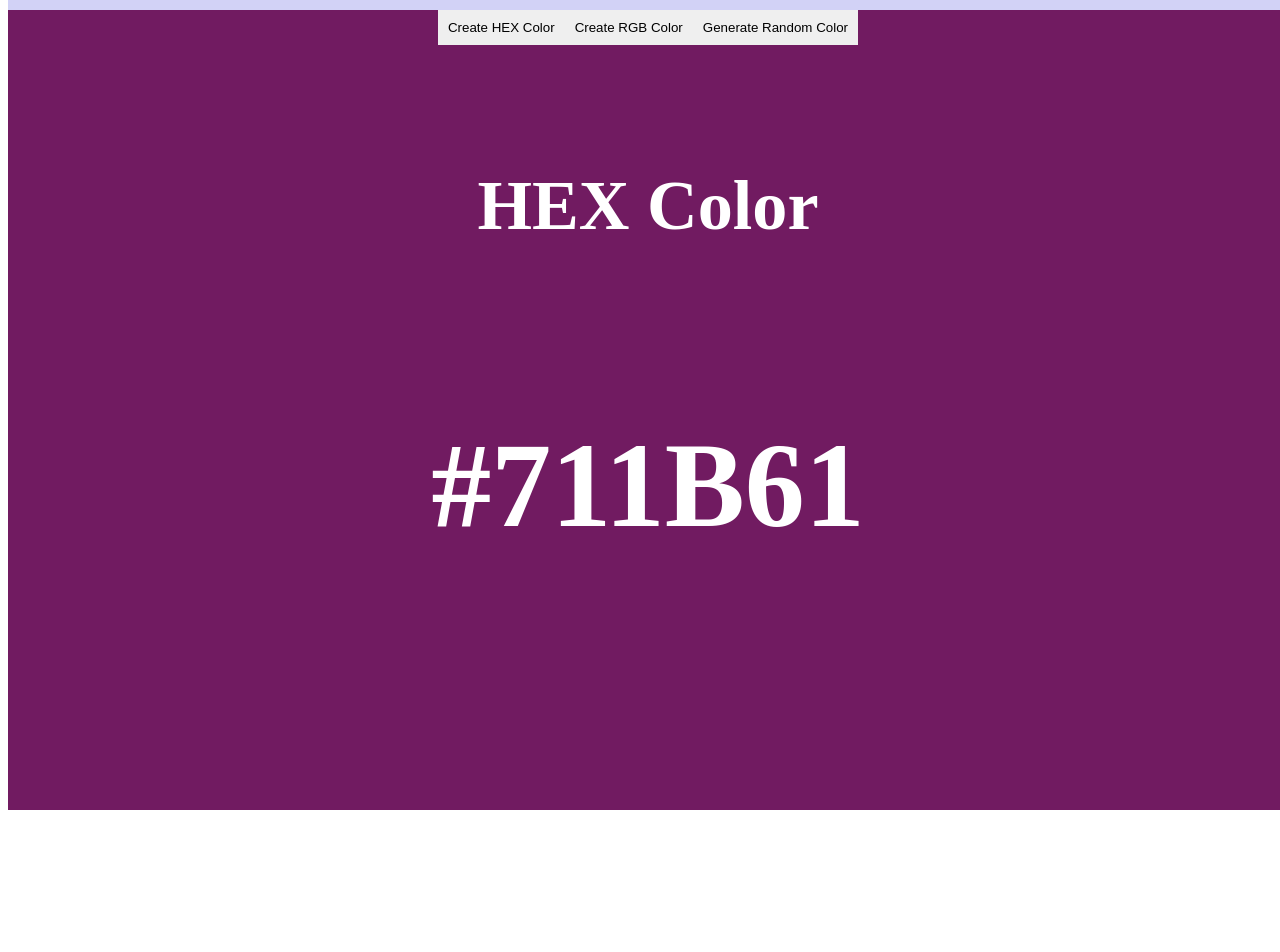
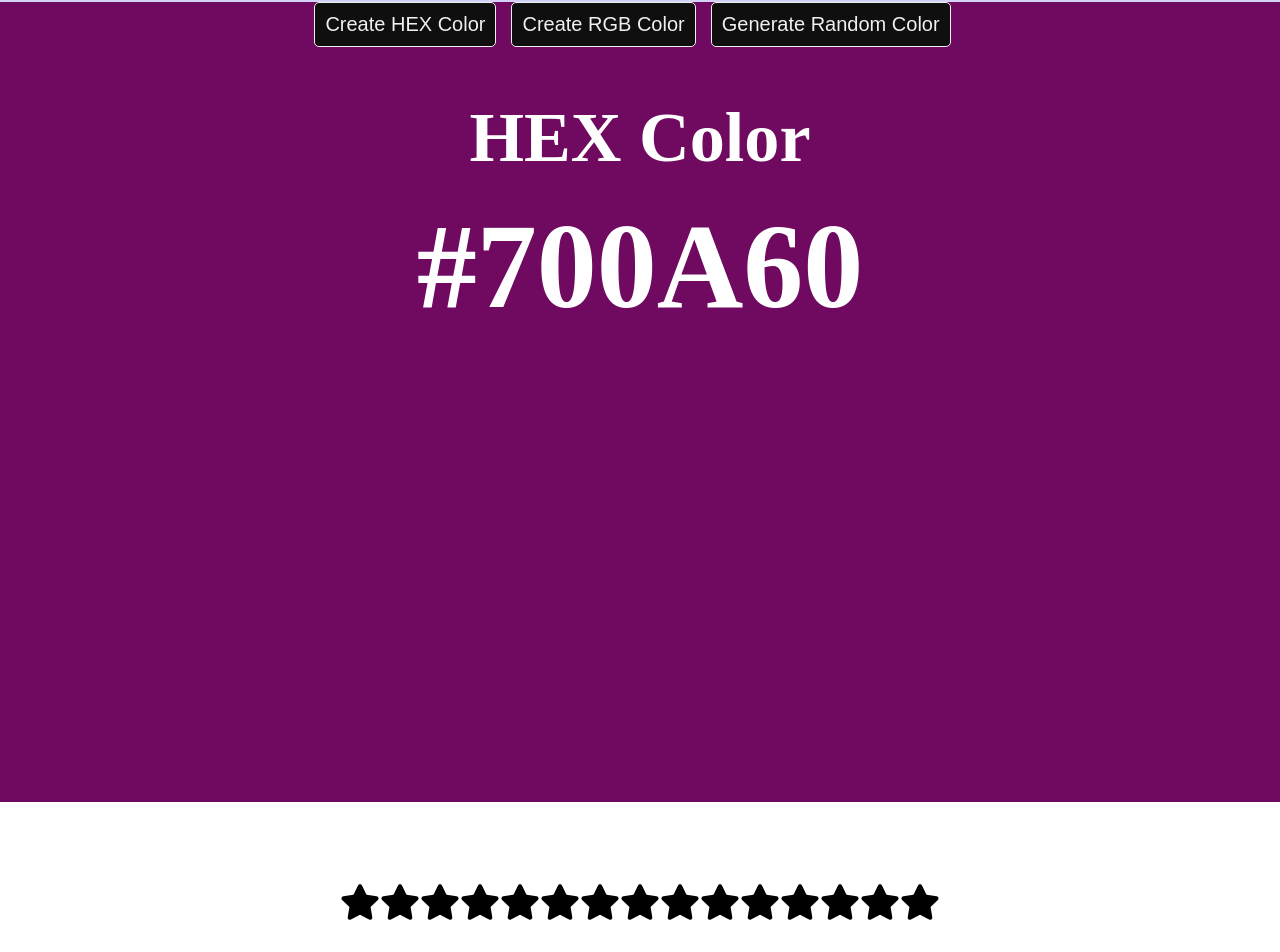
Before and after one commit to JohnnyBC2022/Portfolio-2024, a React (Vite) app in the folder 05.25-react-projects/: page / in a window 1280 px wide. Shown: the part 798-1750 px from the top of the page. Before the commit the page ends 1616 px from the top, so only its background shows below. Built offline with nearby package versions, Linux system fonts and the light colour scheme.

Commit message:
star rating added

```diff
--- a/05.25-react-projects/package.json
+++ b/05.25-react-projects/package.json
@@ -11,7 +11,8 @@
   },
   "dependencies": {
     "react": "^18.2.0",
-    "react-dom": "^18.2.0"
+    "react-dom": "^18.2.0",
+    "react-icons": "^5.2.1"
   },
   "devDependencies": {
     "@types/react": "^18.2.43",
--- a/05.25-react-projects/src/App.css
+++ b/05.25-react-projects/src/App.css
@@ -0,0 +1,8 @@
+*{
+    box-sizing: border-box;
+    padding: 0;
+    margin: 0;
+    list-style: none;
+    text-decoration: none;
+    outline: none;
+}
--- a/05.25-react-projects/src/App.jsx
+++ b/05.25-react-projects/src/App.jsx
@@ -1,6 +1,7 @@
 import './App.css'
 import Accordian from './components/accordian/Index'
 import RandomColor from './components/random-color/Index'
+import StarRating from './components/star-rating/Index'
 
 function App() {
     return (
@@ -9,6 +10,8 @@ function App() {
     <Accordian/>
     {/* Random color component */}
     <RandomColor/>
+    {/* Star-rating component */}
+    <StarRating noOfStars = {15}/>
     </>
 
   )
--- a/05.25-react-projects/src/components/random-color/Index.jsx
+++ b/05.25-react-projects/src/components/random-color/Index.jsx
@@ -9,8 +9,8 @@ export default function RandomColor() {
     return Math.floor(Math.random() * length);
   }
 
-  function handleCreateRandomHexColor(params) {
-    const hex = [1, 2, 3, 4, 5, 6, 7, 8, 9, "A", "B", "C", "D", "E", "F"];
+  function handleCreateRandomHexColor() {
+    const hex = [0,1, 2, 3, 4, 5, 6, 7, 8, 9, "A", "B", "C", "D", "E", "F"];
     let hexColor = "#";
 
     for (let i = 0; i < 6; i++) {
@@ -19,7 +19,7 @@ export default function RandomColor() {
 
     setColor(hexColor);
   }
-  function handleCreateRandomRgbColor(params) {
+  function handleCreateRandomRgbColor() {
     const r = randomColorUtility(256);
     const g = randomColorUtility(256);
     const b = randomColorUtility(256);
--- a/05.25-react-projects/src/components/random-color/styles.css
+++ b/05.25-react-projects/src/components/random-color/styles.css
@@ -1,13 +1,17 @@
-.button-container{
-    display: flex;
-    justify-content: center;
-    align-items: center;
-    background-color: #fff;
-    gap: 10px;
-}
-
 button{
     cursor: pointer;
     padding: 10px;
+    margin-right: 15px;
     border: none;
+    background-color: #0f0f0f;
+    color: #f0f0f0;
+    font-size: 20px;
+    transition: 0.3s ease-in all;
+    border: solid 1px #f0f0f0;
+    border-radius: 5px;
 }
+
+button:hover{
+    transform: scaleX(1.1);
+    color: #fff;
+}
--- /dev/null
+++ b/05.25-react-projects/src/components/star-rating/Index.jsx
@@ -0,0 +1,39 @@
+import { useState } from "react";
+import { FaStar } from "react-icons/fa";
+import "./styles.css";
+
+export default function StarRating({noOfStars}) {
+  const [rating, setRating] = useState(0);
+  const [hover, setHover] = useState(0);
+
+  function handleClick(getCurrentIndex) {
+    setRating(getCurrentIndex);
+  }
+
+  function handleMouseEnter(getCurrentIndex) {
+    setHover(getCurrentIndex);
+  }
+
+  function handleMouseLeave() {
+    setHover(rating);
+  }
+
+  return (
+    <div className="star-rating">
+      {[...Array(noOfStars)].map((_, index) => {
+        index += 1;
+
+        return (
+          <FaStar
+            key={index}
+            className={index <= (hover || rating) ? 'active': 'inactive'}
+            onClick={() => handleClick(index)}
+            onMouseEnter={() => handleMouseEnter(index)}
+            onMouseLeave={() => handleMouseLeave()}
+            size={40}
+          />
+        );
+      })}
+    </div>
+  );
+}
--- /dev/null
+++ b/05.25-react-projects/src/components/star-rating/styles.css
@@ -0,0 +1,14 @@
+.star-rating{
+    height: 200px;
+    display: flex;
+    justify-content: center;
+    align-items: center;
+}
+
+.active{
+    color: #fff700;
+}
+
+.inactive{
+    color: #000000;
+}
```
Also changed, not shown: 1 other file (tests, documents, lock files or other folders).
